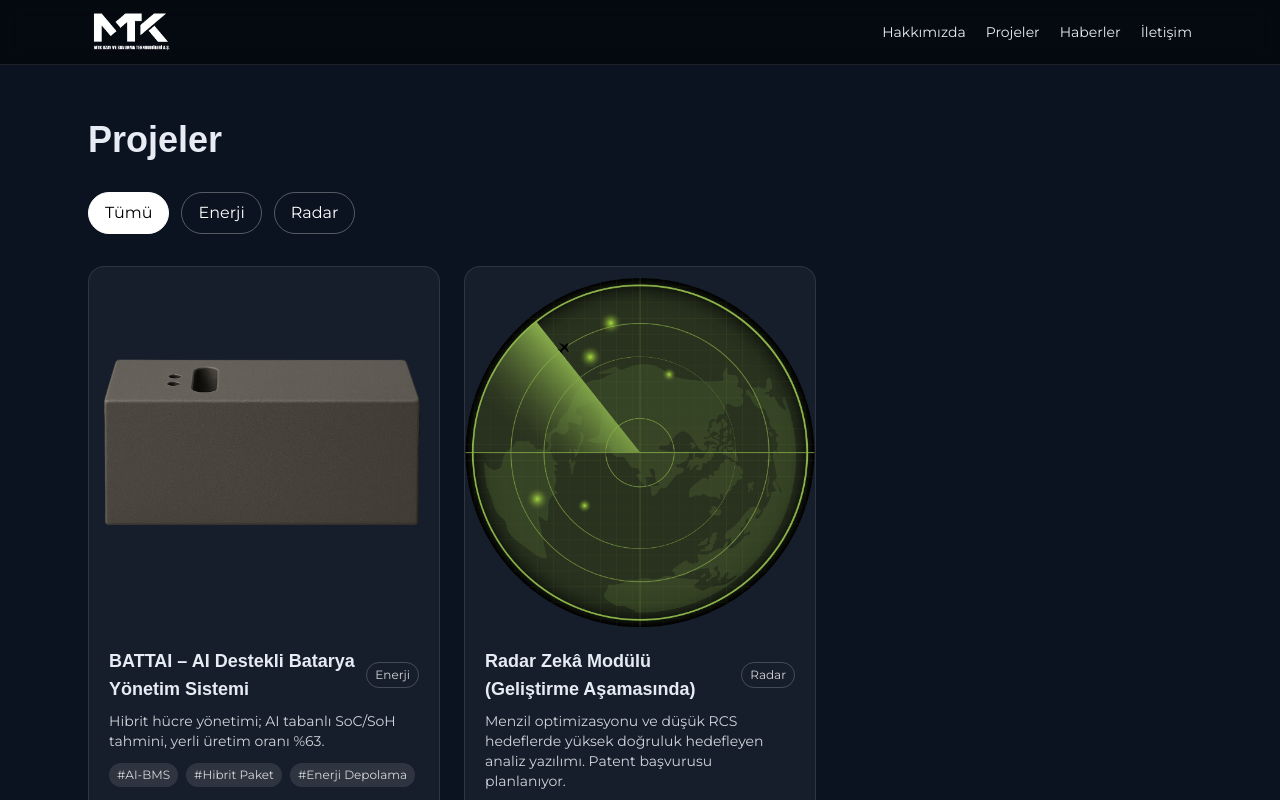
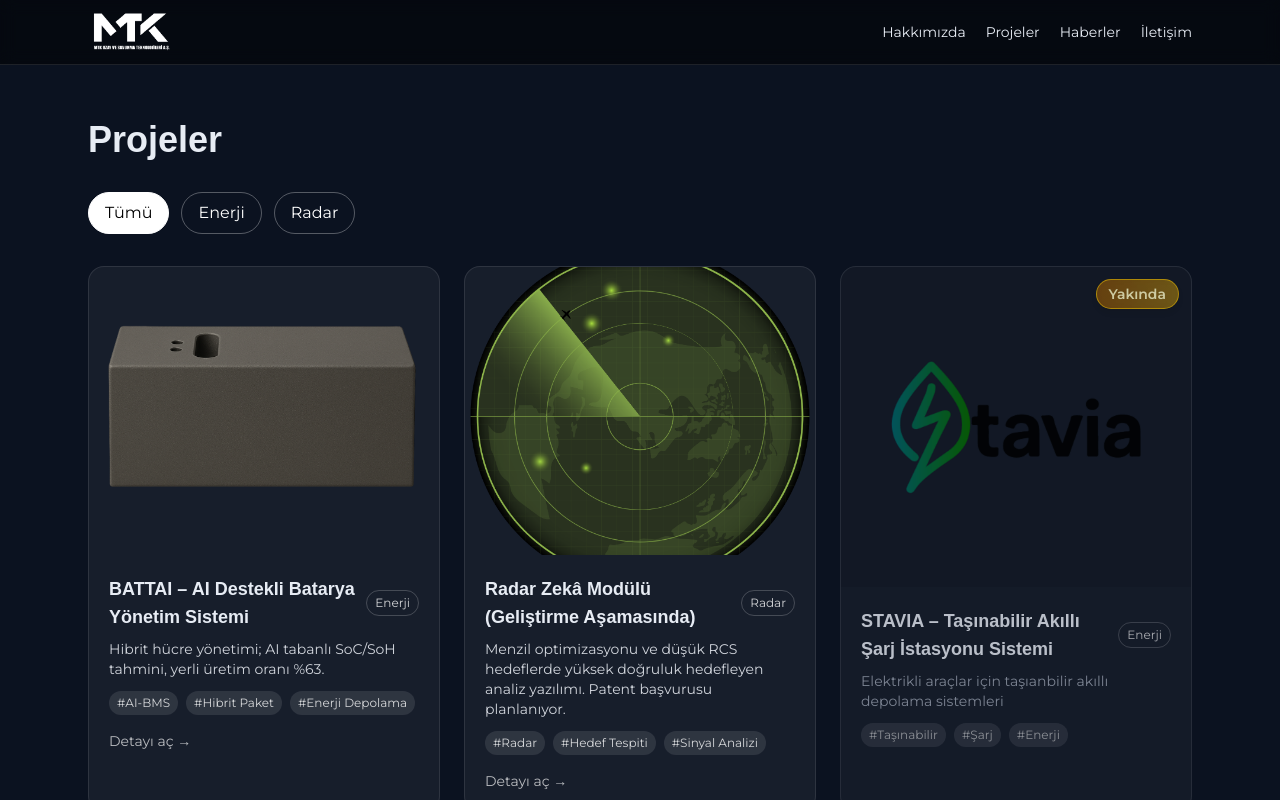
Before and after one commit to mtksavunma/mtk-website, a Next.js app: page /projects in a window 1280 px wide. Shown: the top 800 px of the page. Built offline with nearby package versions, Linux system fonts and the light colour scheme; a web font is replaced by a local one.

Commit message:
güncellemeler

```diff
--- a/app/projects/page.tsx
+++ b/app/projects/page.tsx
@@ -11,6 +11,7 @@
   summary: string;
   tags: string[];
   image?: string;
+  upcoming?: boolean;
 };
 
 const ALL_PROJECTS: Project[] = [
@@ -30,7 +31,16 @@
     summary:
       "Menzil optimizasyonu ve düşük RCS hedeflerde yüksek doğruluk hedefleyen analiz yazılımı. Patent başvurusu planlanıyor.",
     tags: ["Radar", "Hedef Tespiti", "Sinyal Analizi"],
-    image: "/projects/radar-main.png", // ← güncellendi
+    image: "/projects/radar-main.png",
+  },
+  {
+    slug: "stavia",
+    title: "STAVIA – Taşınabilir Akıllı Şarj İstasyonu Sistemi",
+    category: "ENERJI",
+    summary: "Elektrikli araçlar için taşıanbilir akıllı depolama sistemleri",
+    tags: ["Taşınabilir", "Şarj", "Enerji"],
+    image: "/projects/stavia.png",
+    upcoming: true,
   },
 ];
 
@@ -39,22 +49,27 @@
 export default function ProjectsPage() {
   const [active, setActive] = useState<Category>("TUMU");
   const filtered = useMemo(
-    () => (active === "TUMU" ? ALL_PROJECTS : ALL_PROJECTS.filter(p => p.category === active)),
+    () =>
+      active === "TUMU"
+        ? ALL_PROJECTS
+        : ALL_PROJECTS.filter((p) => p.category === active),
     [active]
   );
 
   return (
     <main className="mx-auto max-w-6xl px-6 py-16">
       <h1 className="text-4xl font-semibold">Projeler</h1>
-      <p className="mt-3 text-gray-300"></p>
 
+      {/* Kategori butonları */}
       <div className="mt-8 flex flex-wrap gap-3">
-        {CATS.map(c => (
+        {CATS.map((c) => (
           <button
             key={c}
             onClick={() => setActive(c)}
             className={`rounded-full px-4 py-2 border transition ${
-              active === c ? "bg-white text-black border-white" : "border-white/30 text-white hover:bg-white/10"
+              active === c
+                ? "bg-white text-black border-white"
+                : "border-white/30 text-white hover:bg-white/10"
             }`}
           >
             {c === "TUMU" ? "Tümü" : c === "ENERJI" ? "Enerji" : "Radar"}
@@ -62,14 +77,59 @@
         ))}
       </div>
 
+      {/* Proje kartları */}
       <div className="mt-8 grid gap-6 sm:grid-cols-2 lg:grid-cols-3">
-        {filtered.map(p => (
+        {filtered.map((p) =>
+          p.upcoming ? (
+            // 🔸 YAKINDA (Tıklanamaz kart)
+            <div
+              key={p.slug}
+              className="relative overflow-hidden rounded-2xl border border-white/10 bg-white/5 opacity-80 cursor-default hover:opacity-100 transition"
+            >
+              {/* Görsel kısmı */}
+              <div className="relative h-60 sm:h-72 md:h-80 w-full overflow-hidden flex items-center justify-center bg-black/10">
+                <Image
+                  src={p.image ?? "/placeholder.png"}
+                  alt={p.title}
+                  fill
+                  className="object-contain"
+                />
+
+                {/* YAKINDA etiketi */}
+                <div className="absolute top-3 right-3 bg-gradient-to-r from-yellow-700/70 to-yellow-500/50 text-yellow-100 font-semibold text-xs sm:text-sm px-3 py-1 rounded-full border border-yellow-400/70 shadow-md backdrop-blur-sm">
+                  Yakında
+                </div>
+              </div>
+
+              {/* Bilgi kısmı */}
+              <div className="p-5">
+                <div className="flex items-center justify-between">
+                  <h3 className="text-lg font-semibold">{p.title}</h3>
+                  <span className="text-xs rounded-full border border-white/20 px-2 py-1 text-white/80">
+                    {p.category === "ENERJI" ? "Enerji" : "Radar"}
+                  </span>
+                </div>
+                <p className="mt-2 text-sm text-gray-400">{p.summary}</p>
+                <div className="mt-3 flex flex-wrap gap-2">
+                  {p.tags.map((t) => (
+                    <span
+                      key={t}
+                      className="text-xs rounded-full bg-white/10 px-2 py-1 text-white/60"
+                    >
+                      #{t}
+                    </span>
+                  ))}
+                </div>
+              </div>
+            </div>
+          ) : (
+            // 🔸 NORMAL (Tıklanabilir kart)
             <a
               key={p.slug}
               href={`/projects/${p.slug}`}
               className="group relative overflow-hidden rounded-2xl border border-white/10 bg-white/5 hover:bg-white/10 transition"
             >
-            <div className="relative h-36 sm:h-82 md:h-90 w-full overflow-hidden">
+              <div className="relative h-52 sm:h-64 md:h-72 w-full overflow-hidden">
                 <Image
                   src={p.image ?? "/placeholder.png"}
                   alt={p.title}
@@ -88,20 +148,24 @@
                 </div>
                 <p className="mt-2 text-sm text-gray-300">{p.summary}</p>
                 <div className="mt-3 flex flex-wrap gap-2">
-                {p.tags.map(t => (
-                  <span key={t} className="text-xs rounded-full bg-white/10 px-2 py-1 text-white/80">#{t}</span>
+                  {p.tags.map((t) => (
+                    <span
+                      key={t}
+                      className="text-xs rounded-full bg-white/10 px-2 py-1 text-white/80"
+                    >
+                      #{t}
+                    </span>
                   ))}
                 </div>
-              <div className="mt-4 text-sm text-white/70 group-hover:underline">Detayı aç →</div>
+                <div className="mt-4 text-sm text-white/70 group-hover:underline">
+                  Detayı aç →
+                </div>
               </div>
               <div className="pointer-events-none absolute inset-0 opacity-0 group-hover:opacity-100 transition bg-gradient-to-tr from-white/10 to-transparent" />
             </a>
-        ))}
+          )
+        )}
       </div>
-
-      <p className="mt-10 text-xs text-white/50">
-
-      </p>
     </main>
   );
 }
```
Also changed, not shown: public/projects/stavia.png (added). Lines whose indentation alone changed are shown as unchanged.
